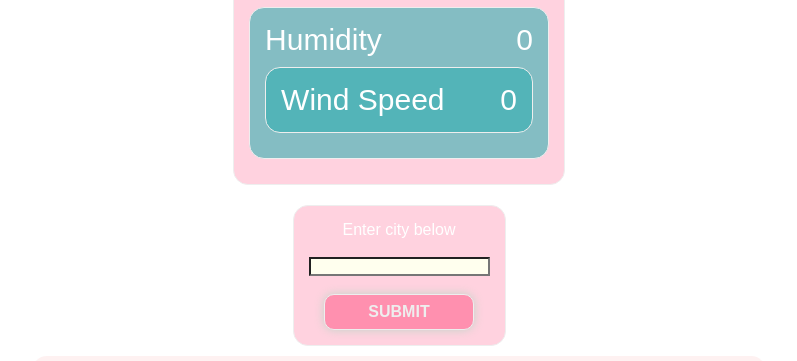
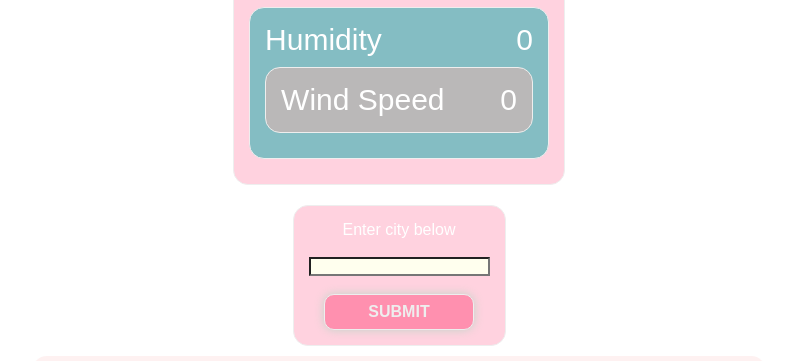
Before and after one commit to devitodev/pinkweather, a plain HTML site: page index.html in a window 1280 px wide. Shown: the part 117-478 px from the top of the page, without its empty margins (241-1038 px from the left). Drawn offline with nearby package versions, Linux system fonts and the light colour scheme; a web font is replaced by a local one.

Commit message:
Made the wind speed background grey

```diff
--- a/assets/style.css
+++ b/assets/style.css
@@ -77,6 +77,14 @@ body {
     border-radius: 15px;
     margin: 10px 0;
     border: 1px solid #eee;
+}
+
+.current-info .others .wind {
+    background-color: rgb(186, 184, 184);
+}
+
+.temp .wind {
+    background: rgb(186, 184, 184);
 }
 
 .current-info .others .weather-item {
--- a/index.html
+++ b/index.html
@@ -31,7 +31,7 @@
                         <div>Humidity</div>
                         <div id="humidity">0</div>
                     </div>
-                <div class="others" id="current-weather-items wind">
+                <div class="others wind" id="current-weather-items wind">
                     <div class="weather-item">
                         <div>Wind Speed &nbsp </div>
                         <div id="wind-speed">0</div>
```
